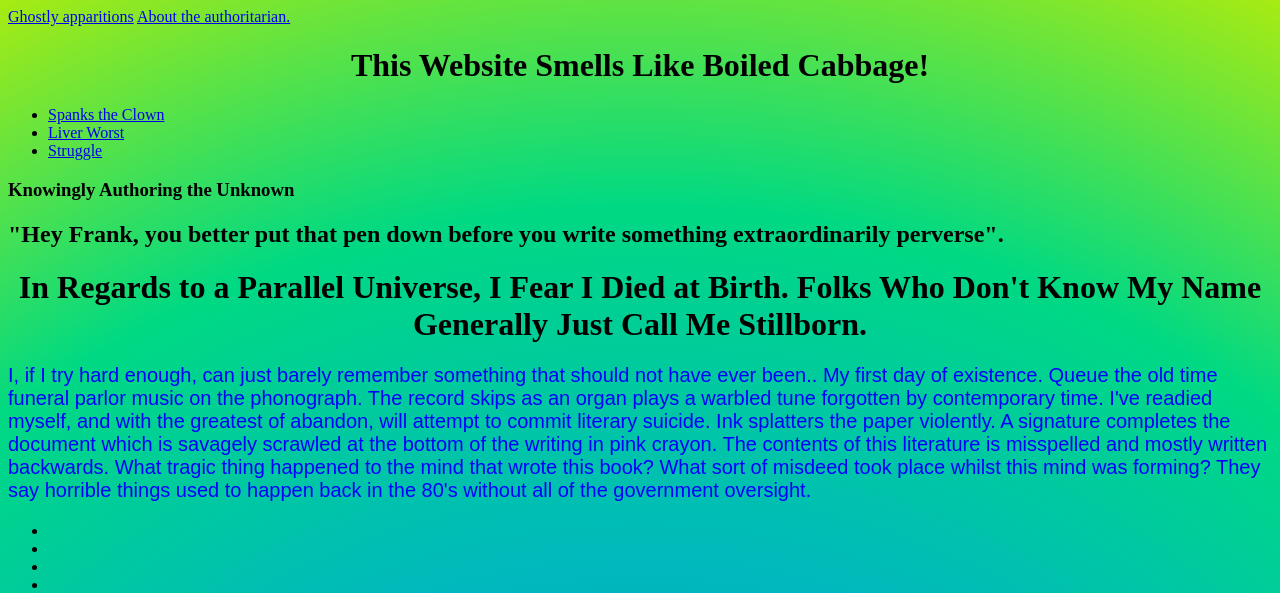
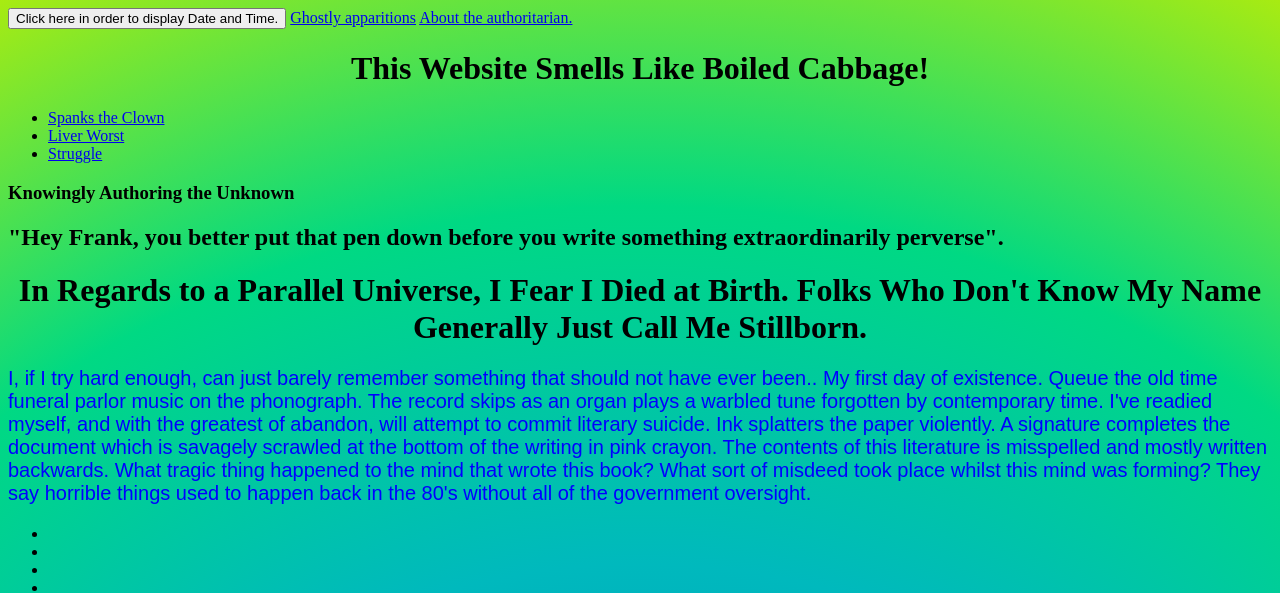
Before and after one commit to drywallfixer/drywallfixer.github.io, a plain HTML site: page index.html in a window 1280 px wide. Shown: the top 593 px of the page. Drawn offline with Linux system fonts and the light colour scheme.

Commit message:
Update index.html

```diff
--- a/index.html
+++ b/index.html
@@ -8,6 +8,9 @@
    type= "text/css"
    href= "xtc.css" />
    <meta name="google-site-verification" content="yrDs3vYsHrS2m5PPjE_VBxvBJH1Tusf4aOamMmYKOic" />
+   <button type="button"
+onclick="document.getElementById('demo').innerHTML = Date()">
+Click here in order to display Date and Time.</button>
    </head>
    <body>
       <a href="./index.html">Ghostly apparitions</a>
```
